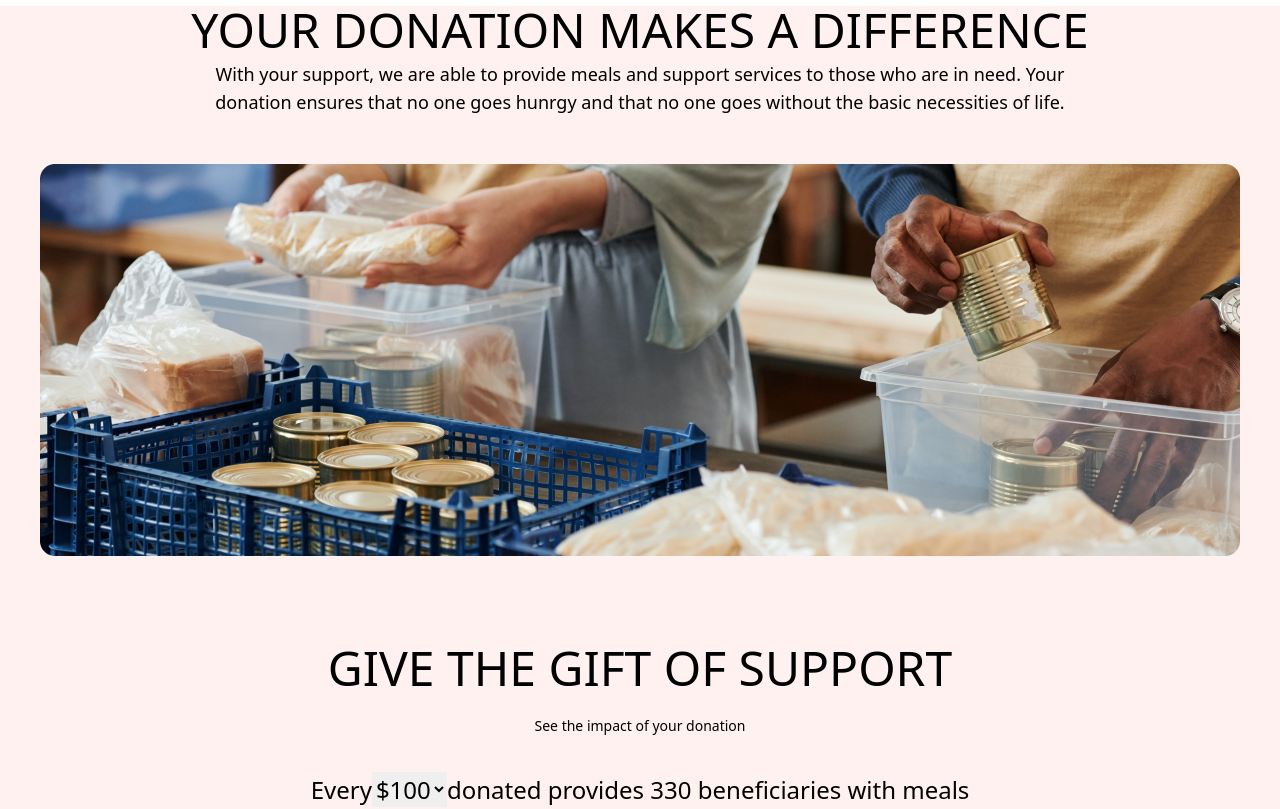
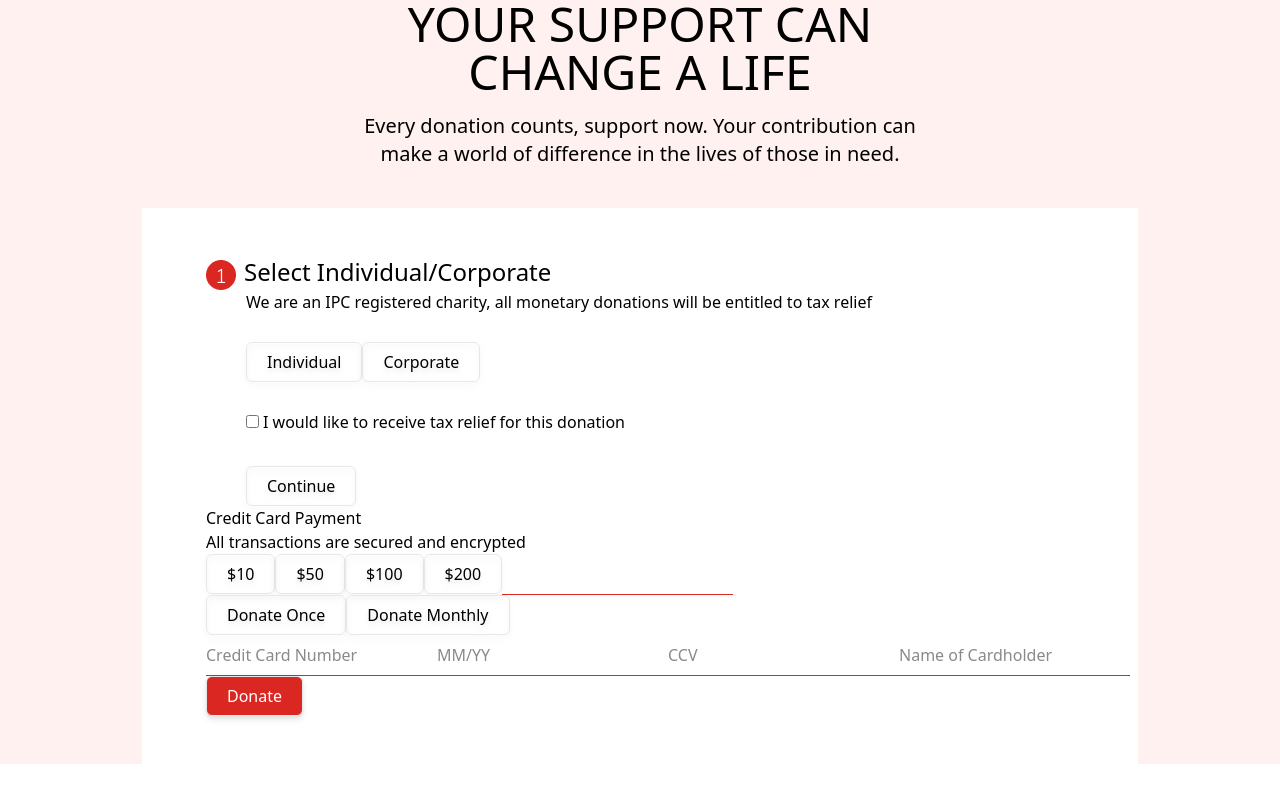
Before and after one commit to Glow-in-the-dark/GA-Project3, a React (Vite) app: page / in a window 1280 px wide. Shown: the top 809 px of the page. Built offline with nearby package versions, Linux system fonts and the light colour scheme.

Commit message:
complete donate form functions with resusable components

```diff
--- a/src/App.jsx
+++ b/src/App.jsx
@@ -10,7 +10,7 @@
 function App() {
   return (
     <div>
-      <DonatePage/>
+      <DonationForm/>
       {/* <News /> */}
       {/* <h1>GA SEI 41</h1> */}
       {/* <CommonComponentExamples /> */}
--- a/src/comp-donate/DonationForm.jsx
+++ b/src/comp-donate/DonationForm.jsx
@@ -22,6 +22,12 @@
     donationAmount: donationAmount,
     donationFrequency: donationFrequency,
   });
+
+  const [creditName, setCreditName] = useState("")
+  const [creditNumber, setCreditNumber] = useState(null);
+  const [creditCCV, setCreditCCV] = useState(null);
+  const [creditExpiry, setCreditExpiry] = useState("")
+
 
   const submitParticulars = () => {
     setParticulars({
@@ -62,6 +68,21 @@
       setParticularsAddress(inputVal);
     }
   }
+
+    function handleChangeCredit(inputId, inputVal) {
+      if (inputId === "credit-number") {
+        setCreditNumber(inputVal);
+      }
+      if (inputId === "credit-expiry") {
+        setCreditExpiry(inputVal);
+      }
+      if (inputId === "credit-CCV") {
+        setCreditCCV(inputVal);
+      }
+      if (inputId === "credit-name") {
+        setCreditName(inputVal);
+      }
+    }
 
   return (
     <div className="bg-secondary">
@@ -224,12 +245,38 @@
               Donate Monthly
             </button> */}
             <div className="flex">
-              <BaseInput placeholder="Credit Card Number" />
-              <BaseInput placeholder="MM/YY" />
-              <BaseInput placeholder="CVV" />
-            </div>
-            <div>
-              <BaseInput placeholder="Name of Cardholder" />
+              <BaseInput
+                type="string"
+                id="credit-number"
+                value={creditNumber}
+                handleChange={handleChangeCredit}
+                required={true}
+                placeholder="Credit Card Number"
+              />
+              <BaseInput
+                type="string"
+                id="credit-expiry"
+                value={creditExpiry}
+                handleChange={handleChangeCredit}
+                required={true}
+                placeholder="MM/YY"
+              />
+              <BaseInput
+                type="string"
+                id="credit-CCV"
+                value={creditCCV}
+                handleChange={handleChangeCredit}
+                required={true}
+                placeholder="CCV"
+              />
+              <BaseInput
+                type="string"
+                id="credit-name"
+                value={creditName}
+                handleChange={handleChangeCredit}
+                required={true}
+                placeholder="Name of Cardholder"
+              />
             </div>
 
             {/* <br />
```
